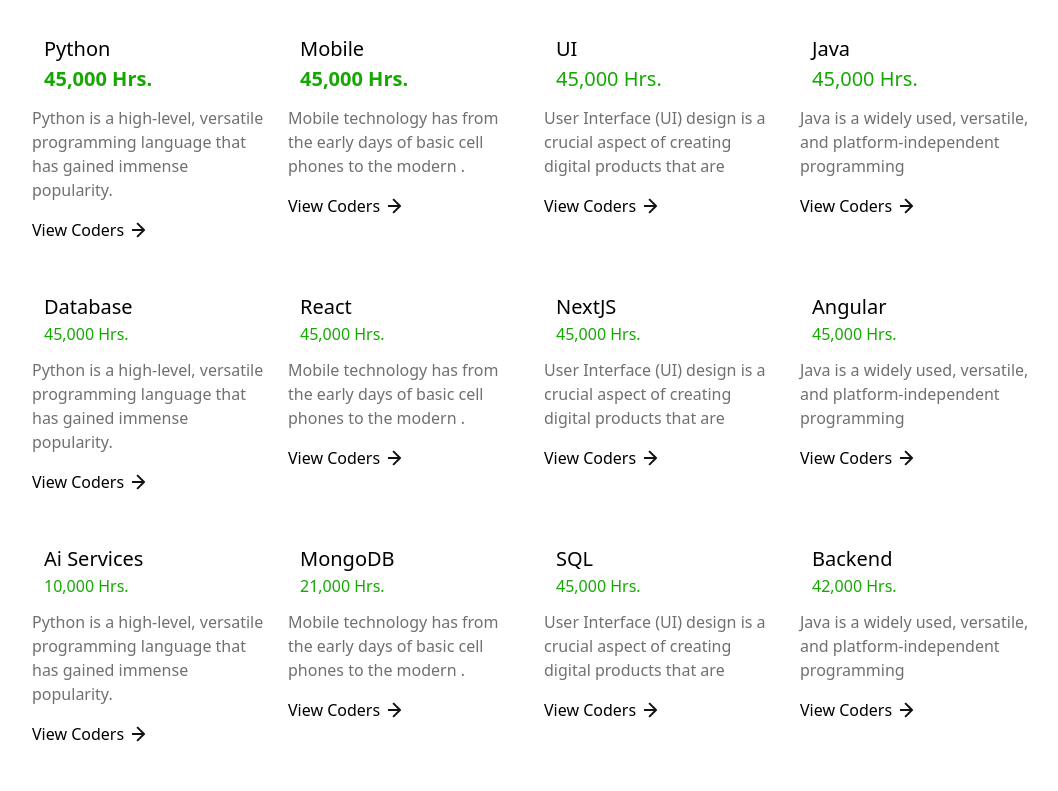
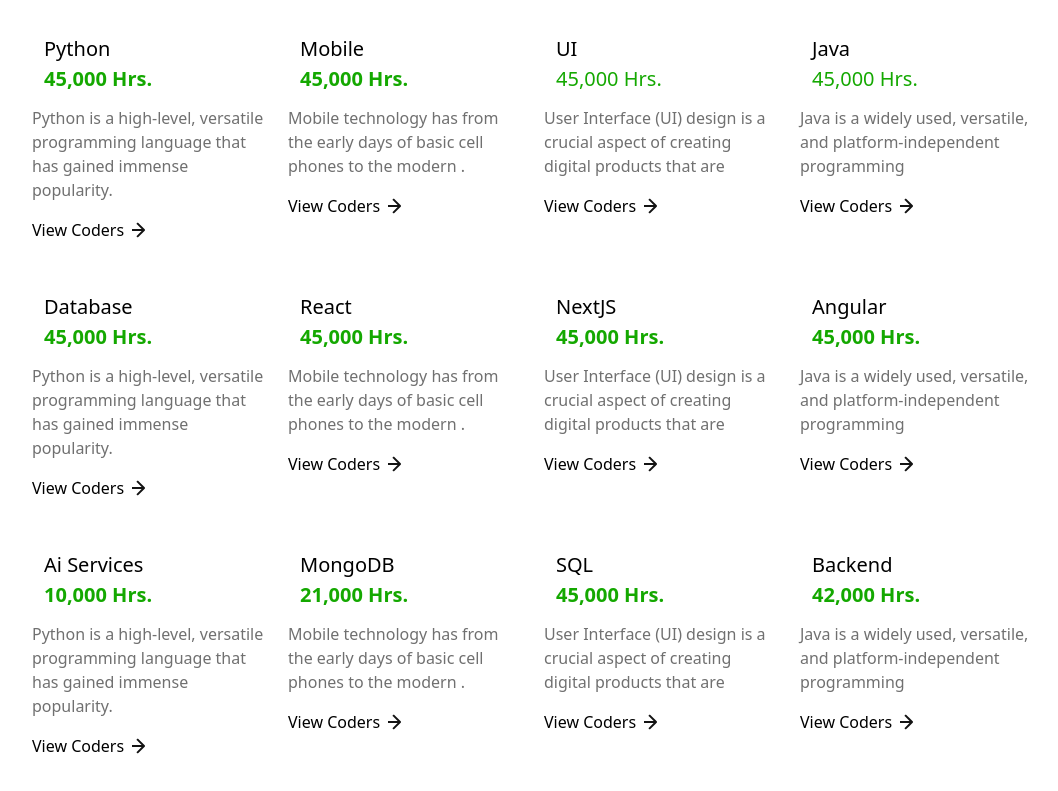
Before and after one commit to Sahwag546/tail-project-1, a website: page index.html in a window 1280 px wide. Shown: the part 195-986 px from the top of the page, without its empty margins (108-1166 px from the left). Drawn offline with nearby package versions, Linux system fonts and the light colour scheme.

Commit message:
add font

```diff
--- a/index.html
+++ b/index.html
@@ -160,16 +160,16 @@
                             <img src="/src/images/img-5.png" alt="">
                         </div>
                         <div>
-                            <div class="text-[20px]">
+                            <div class="text-md">
                             Database
                             </div>
-                            <span class="text-green">45,000 Hrs.</span>
+                            <span class="text-green text-md font-lg ">45,000 Hrs.</span>
                         </div>
                     </div>
-                    <p class="text-gray pb-4 font-normal">Python is a high-level, versatile programming language that has gained
+                    <p class="text-gray pb-4 font-sm text-sm ">Python is a high-level, versatile programming language that has gained
                         immense
                         popularity.</p>
-                    <div class="flex items-center gap-2">
+                    <div class="flex items-center gap-2 font-md text-sm">
                         <div class="">View Coders</div>
                         <div class="cursor-pointer">
                             <svg width="13" height="16" viewBox="0 0 13 16" fill="none" xmlns="http://www.w3.org/2000/svg">
@@ -188,16 +188,16 @@
                             <img src="/src/images/img-6.png" alt="">
                         </div>
                         <div>
-                            <div class="text-[20px]">
+                            <div class="text-md">
                             React
                             </div>
-                            <span class="text-green">45,000 Hrs.</span>
+                            <span class="text-green text-md font-lg ">45,000 Hrs.</span>
                         </div>
                     </div>
-                    <p class="text-gray pb-4 font-normal max-w-[240px]">Mobile technology has from the early days of basic cell
+                    <p class="text-gray pb-4 font-sm text-sm ">Mobile technology has from the early days of basic cell
                         phones to the modern .
                     </p>
-                    <div class="flex items-center gap-2">
+                    <div class="flex items-center gap-2 font-md text-sm">
                         <div class="">View Coders</div>
                         <div class="cursor-pointer">
                             <svg width="13" height="16" viewBox="0 0 13 16" fill="none" xmlns="http://www.w3.org/2000/svg">
@@ -216,16 +216,16 @@
                             <img src="/src/images/img-7.png" alt="">
                         </div>
                         <div>
-                            <div class="text-[20px]">
+                            <div class="text-md">
                             NextJS
                             </div>
-                            <span class="text-green">45,000 Hrs.</span>
+                            <span class="text-green text-md font-lg ">45,000 Hrs.</span>
                         </div>
                     </div>
-                    <p class="text-gray pb-4 font-normal max-w-[240px]">User Interface (UI) design is a crucial aspect of
+                    <p class="text-gray pb-4 font-sm text-sm ">User Interface (UI) design is a crucial aspect of
                         creating digital products that are
                     </p>
-                    <div class="flex items-center gap-2">
+                    <div class="flex items-center gap-2 font-md text-sm">
                         <div class="">View Coders</div>
                         <div class="cursor-pointer">
                             <svg width="13" height="16" viewBox="0 0 13 16" fill="none" xmlns="http://www.w3.org/2000/svg">
@@ -244,16 +244,16 @@
                             <img src="/src/images/img-8.png" alt="">
                         </div>
                         <div>
-                            <div class="text-[20px]">
+                            <div class="text-md">
                                 Angular
                             </div>
-                            <span class="text-green">45,000 Hrs.</span>
+                            <span class="text-green text-md font-lg ">45,000 Hrs.</span>
                         </div>
                     </div>
-                    <p class="text-gray pb-4 font-normal max-w-[240px]">Java is a widely used, versatile, and
+                    <p class="text-gray pb-4 font-sm text-sm ">Java is a widely used, versatile, and
                         platform-independent programming
                     </p>
-                    <div class="flex items-center gap-2">
+                    <div class="flex items-center gap-2 font-md text-sm">
                         <div class="">View Coders</div>
                         <div class="cursor-pointer">
                             <svg width="13" height="16" viewBox="0 0 13 16" fill="none" xmlns="http://www.w3.org/2000/svg">
@@ -274,16 +274,16 @@
                                 <img src="/src/images/img-9.png" alt="">
                             </div>
                             <div>
-                                <div class="text-[20px]">
+                                <div class="text-md">
                                 Ai Services
                                 </div>
-                                <span class="text-green">10,000 Hrs.</span>
+                                <span class="text-green text-md font-lg">10,000 Hrs.</span>
                             </div>
                         </div>
-                        <p class="text-gray pb-4 font-normal">Python is a high-level, versatile programming language that has gained
+                        <p class="text-gray pb-4 font-sm text-sm ">Python is a high-level, versatile programming language that has gained
                             immense
                             popularity.</p>
-                        <div class="flex items-center gap-2">
+                        <div class="flex items-center gap-2 font-md text-sm">
                             <div class="">View Coders</div>
                             <div class="cursor-pointer">
                                 <svg width="13" height="16" viewBox="0 0 13 16" fill="none" xmlns="http://www.w3.org/2000/svg">
@@ -302,16 +302,16 @@
                                 <img src="/src/images/img-10.png" alt="">
                             </div>
                             <div>
-                                <div class="text-[20px]">
+                                <div class="text-md">
                                 MongoDB
                                 </div>
-                                <span class="text-green">21,000 Hrs.</span>
+                                <span class="text-green text-md font-lg">21,000 Hrs.</span>
                             </div>
                         </div>
-                        <p class="text-gray pb-4 font-normal max-w-[240px]">Mobile technology has from the early days of basic cell
+                        <p class="text-gray pb-4 font-sm text-sm ">Mobile technology has from the early days of basic cell
                             phones to the modern .
                         </p>
-                        <div class="flex items-center gap-2">
+                        <div class="flex items-center gap-2 font-md text-sm">
                             <div class="">View Coders</div>
                             <div class="cursor-pointer">
                                 <svg width="13" height="16" viewBox="0 0 13 16" fill="none" xmlns="http://www.w3.org/2000/svg">
@@ -330,16 +330,16 @@
                                 <img src="/src/images/img-11.png" alt="">
                             </div>
                             <div>
-                                <div class="text-[20px]">
+                                <div class="text-md">
                                     SQL
                                 </div>
-                                <span class="text-green">45,000 Hrs.</span>
+                                <span class="text-green text-md font-lg">45,000 Hrs.</span>
                             </div>
                         </div>
-                        <p class="text-gray pb-4 font-normal max-w-[240px]">User Interface (UI) design is a crucial aspect of
+                        <p class="text-gray pb-4 font-sm text-sm ">User Interface (UI) design is a crucial aspect of
                             creating digital products that are
                         </p>
-                        <div class="flex items-center gap-2">
+                        <div class="flex items-center gap-2 font-md text-sm">
                             <div class="">View Coders</div>
                             <div class="cursor-pointer">
                                 <svg width="13" height="16" viewBox="0 0 13 16" fill="none" xmlns="http://www.w3.org/2000/svg">
@@ -358,16 +358,16 @@
                                 <img src="/src/images/img-12.png" alt="">
                             </div>
                             <div>
-                                <div class="text-[20px]">
+                                <div class="text-md">
                                 Backend
                                 </div>
-                                <span class="text-green">42,000 Hrs.</span>
+                                <span class="text-green text-md font-lg">42,000 Hrs.</span>
                             </div>
                         </div>
-                        <p class="text-gray pb-4 font-normal max-w-[240px]">Java is a widely used, versatile, and
+                        <p class="text-gray pb-4 font-sm text-sm ">Java is a widely used, versatile, and
                             platform-independent programming
                         </p>
-                        <div class="flex items-center gap-2">
+                        <div class="flex items-center gap-2 font-md text-sm">
                             <div class="">View Coders</div>
                             <div class="cursor-pointer">
                                 <svg width="13" height="16" viewBox="0 0 13 16" fill="none" xmlns="http://www.w3.org/2000/svg">
```
